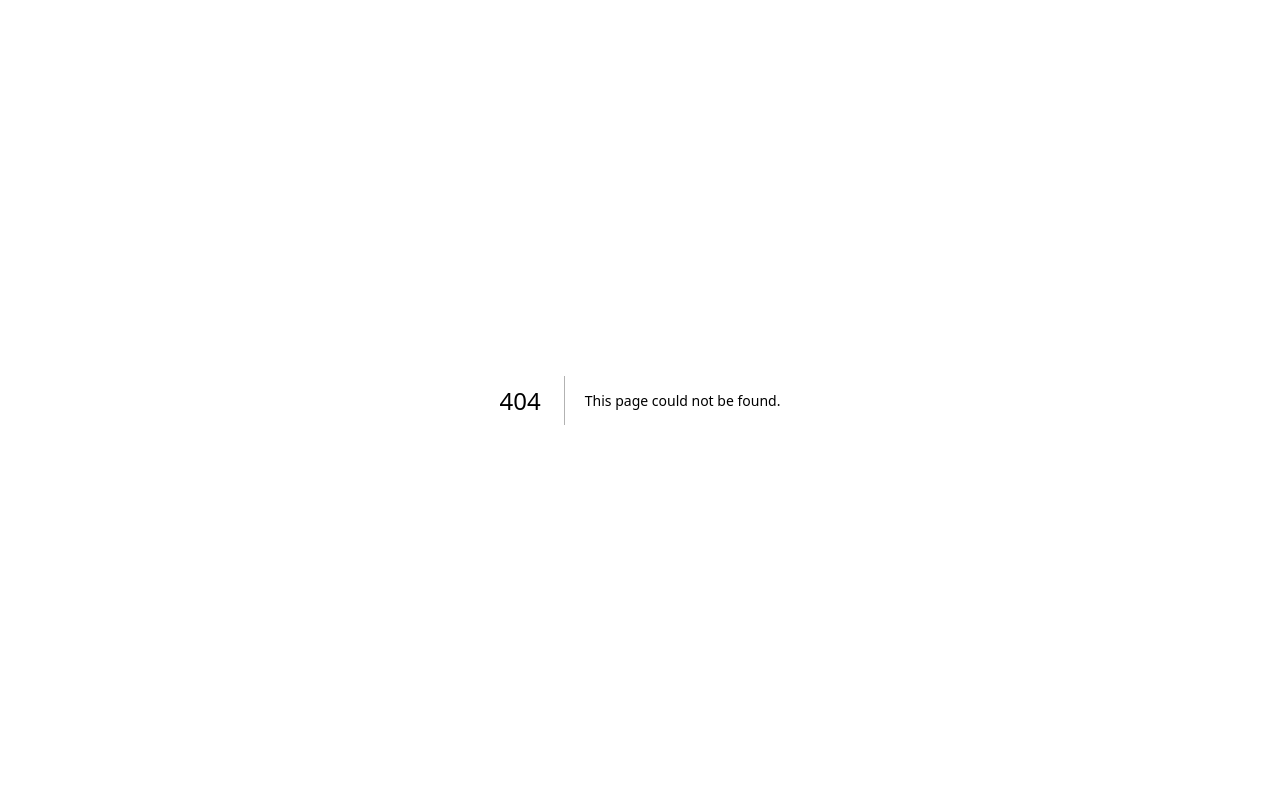
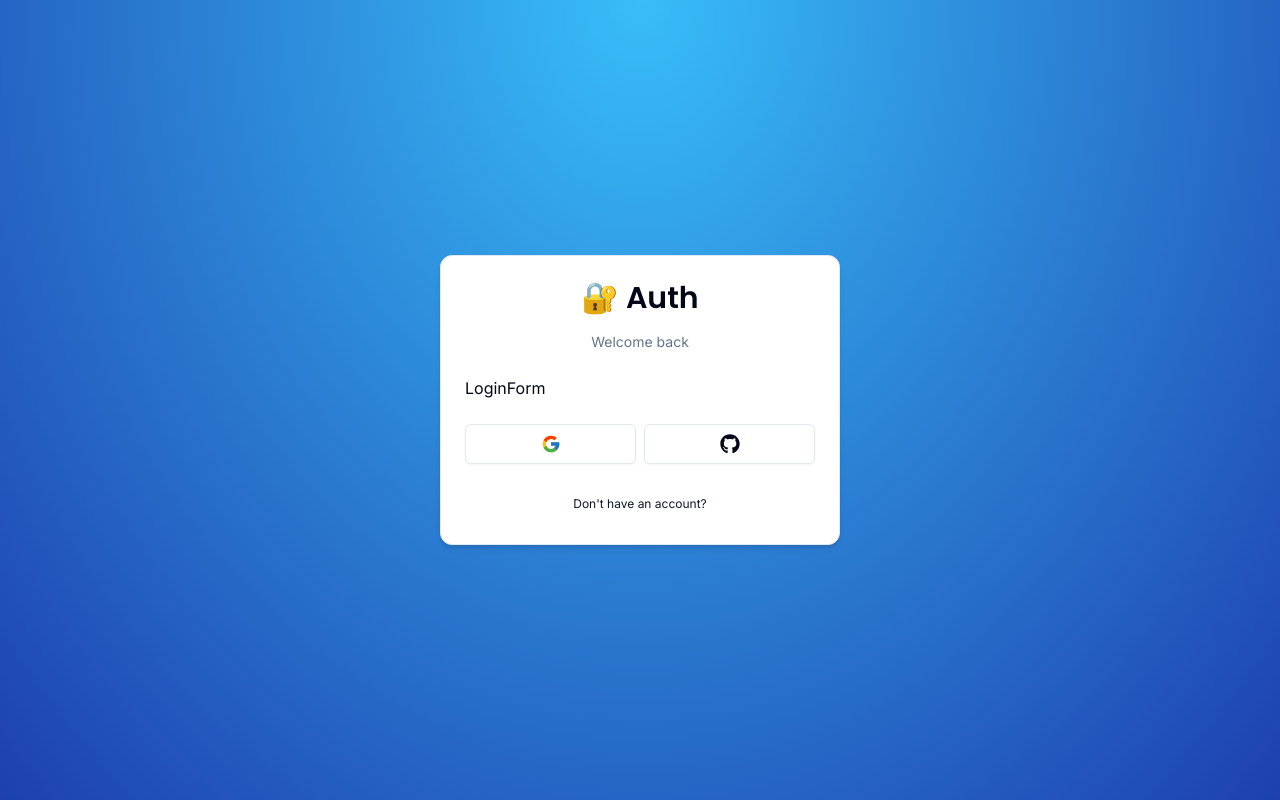
Before and after one commit to linesquad/auth, a Next.js app: page /auth/login in a window 1280 px wide. Before the commit this address had no page. Built offline with nearby package versions, Linux system fonts and the light colour scheme.

Commit message:
implement wrapper component

```diff
--- /dev/null
+++ b/app/auth/layout.tsx
@@ -0,0 +1,11 @@
+import React from "react";
+
+const AuthLayout = ({ children }: { children: React.ReactNode }) => {
+  return (
+    <div className=" h-full flex items-center justify-center bg-[radial-gradient(ellipse_at_top,var(--tw-gradient-stops))] from-sky-400 to-blue-800">
+      {children}
+    </div>
+  );
+};
+
+export default AuthLayout;
--- /dev/null
+++ b/app/auth/login/page.tsx
@@ -0,0 +1,8 @@
+import React from "react";
+import { LoginForm } from "@/components/auth/login-form";
+
+const LoginPage = () => {
+  return <LoginForm />;
+};
+
+export default LoginPage;
--- a/app/page.tsx
+++ b/app/page.tsx
@@ -22,7 +22,7 @@
         </h1>
         <p className="text-lg text-white">A simple authentification service</p>
         <div className="text-center">
-          <LoginButton mode="modal" asChild>
+          <LoginButton asChild>
             <Button variant="secondary">Sign in</Button>
           </LoginButton>
         </div>
--- /dev/null
+++ b/components/auth/back-button.tsx
@@ -0,0 +1,17 @@
+"use client";
+
+import Link from "next/link";
+import { Button } from "../ui/button";
+
+interface BackButtonProps {
+  href: string;
+  label: string;
+}
+
+export const BackButton = ({ href, label }: BackButtonProps) => {
+  return (
+    <Button variant="link" className="w-full font-normal" size="sm" asChild>
+      <Link href={href}>{label}</Link>
+    </Button>
+  );
+};
--- /dev/null
+++ b/components/auth/card-wrapper.tsx
@@ -0,0 +1,39 @@
+"use client";
+
+import { Card, CardContent, CardFooter, CardHeader } from "../ui/card";
+import { BackButton } from "./back-button";
+import { Header } from "./header";
+import { Social } from "./social";
+
+interface CardWrapperProps {
+  children: React.ReactNode;
+  headerLabel: string;
+  backButtonLabel: string;
+  backButtonHref: string;
+  showSocial?: boolean;
+}
+
+export const CardWrapper = ({
+  children,
+  headerLabel,
+  backButtonHref,
+  backButtonLabel,
+  showSocial,
+}: CardWrapperProps) => {
+  return (
+    <Card className="w-[400px] shadow-md">
+      <CardHeader>
+        <Header label={headerLabel} />
+      </CardHeader>
+      <CardContent>{children}</CardContent>
+      {showSocial && (
+        <CardFooter>
+          <Social />
+        </CardFooter>
+      )}
+      <CardFooter>
+        <BackButton href={backButtonHref} label={backButtonLabel} />
+      </CardFooter>
+    </Card>
+  );
+};
--- /dev/null
+++ b/components/auth/header.tsx
@@ -0,0 +1,21 @@
+import { Poppins } from "next/font/google";
+
+import { cn } from "@/lib/utils";
+
+const font = Poppins({
+  subsets: ["latin"],
+  weight: ["600"],
+});
+
+interface HeaderProps {
+  label: string;
+}
+
+export const Header = ({ label }: HeaderProps) => {
+  return (
+    <div className=" w-full flex flex-col gap-y-4 items-center justify-center">
+      <h1 className={cn("text-3xl font-semibol ", font.className)}>🔐 Auth</h1>
+      <p className="text-muted-foreground text-sm">{label}</p>
+    </div>
+  );
+};
--- a/components/auth/login-button.tsx
+++ b/components/auth/login-button.tsx
@@ -1,4 +1,6 @@
 "use client";
+
+import { useRouter } from "next/navigation";
 
 interface LoginButtonProps {
   children: React.ReactNode;
@@ -11,8 +13,9 @@
   mode = "redirect",
   asChild = false,
 }) => {
+  const router = useRouter();
   const onClick = () => {
-    console.log("clicked");
+    router.push("/auth/login");
   };
   if (mode == "modal") {
     return (
--- /dev/null
+++ b/components/auth/login-form.tsx
@@ -0,0 +1,16 @@
+import React from "react";
+
+import { CardWrapper } from "./card-wrapper";
+
+export const LoginForm = () => {
+  return (
+    <CardWrapper
+      headerLabel="Welcome back"
+      backButtonLabel="Don't have an account?"
+      backButtonHref="/auth/register"
+      showSocial
+    >
+      LoginForm
+    </CardWrapper>
+  );
+};
--- /dev/null
+++ b/components/auth/social.tsx
@@ -0,0 +1,18 @@
+"use client";
+
+import { FcGoogle } from "react-icons/fc";
+import { FaGithub } from "react-icons/fa";
+import { Button } from "../ui/button";
+
+export const Social = () => {
+  return (
+    <div className=" flex items-center w-full gap-x-2">
+      <Button size="lg" variant="outline" className="w-full" onClick={() => {}}>
+        <FcGoogle className="h-5 w-5" />
+      </Button>
+      <Button size="lg" variant="outline" className="w-full" onClick={() => {}}>
+        <FaGithub className="h-5 w-5" />
+      </Button>
+    </div>
+  );
+};
--- /dev/null
+++ b/components/ui/card.tsx
@@ -0,0 +1,76 @@
+import * as React from "react"
+
+import { cn } from "@/lib/utils"
+
+const Card = React.forwardRef<
+  HTMLDivElement,
+  React.HTMLAttributes<HTMLDivElement>
+>(({ className, ...props }, ref) => (
+  <div
+    ref={ref}
+    className={cn(
+      "rounded-xl border bg-card text-card-foreground shadow",
+      className
+    )}
+    {...props}
+  />
+))
+Card.displayName = "Card"
+
+const CardHeader = React.forwardRef<
+  HTMLDivElement,
+  React.HTMLAttributes<HTMLDivElement>
+>(({ className, ...props }, ref) => (
+  <div
+    ref={ref}
+    className={cn("flex flex-col space-y-1.5 p-6", className)}
+    {...props}
+  />
+))
+CardHeader.displayName = "CardHeader"
+
+const CardTitle = React.forwardRef<
+  HTMLDivElement,
+  React.HTMLAttributes<HTMLDivElement>
+>(({ className, ...props }, ref) => (
+  <div
+    ref={ref}
+    className={cn("font-semibold leading-none tracking-tight", className)}
+    {...props}
+  />
+))
+CardTitle.displayName = "CardTitle"
+
+const CardDescription = React.forwardRef<
+  HTMLDivElement,
+  React.HTMLAttributes<HTMLDivElement>
+>(({ className, ...props }, ref) => (
+  <div
+    ref={ref}
+    className={cn("text-sm text-muted-foreground", className)}
+    {...props}
+  />
+))
+CardDescription.displayName = "CardDescription"
+
+const CardContent = React.forwardRef<
+  HTMLDivElement,
+  React.HTMLAttributes<HTMLDivElement>
+>(({ className, ...props }, ref) => (
+  <div ref={ref} className={cn("p-6 pt-0", className)} {...props} />
+))
+CardContent.displayName = "CardContent"
+
+const CardFooter = React.forwardRef<
+  HTMLDivElement,
+  React.HTMLAttributes<HTMLDivElement>
+>(({ className, ...props }, ref) => (
+  <div
+    ref={ref}
+    className={cn("flex items-center p-6 pt-0", className)}
+    {...props}
+  />
+))
+CardFooter.displayName = "CardFooter"
+
+export { Card, CardHeader, CardFooter, CardTitle, CardDescription, CardContent }
--- a/package.json
+++ b/package.json
@@ -13,9 +13,10 @@
     "@radix-ui/react-slot": "^1.1.0",
     "class-variance-authority": "^0.7.0",
     "clsx": "^2.1.1",
-    "next": "14.2.5",
+    "next": "^14.2.21",
     "react": "^18",
     "react-dom": "^18",
+    "react-icons": "^5.4.0",
     "tailwind-merge": "^2.4.0",
     "tailwindcss-animate": "^1.0.7"
   },
```
Also changed, not shown: 1 other file (tests, documents, lock files or other folders).
